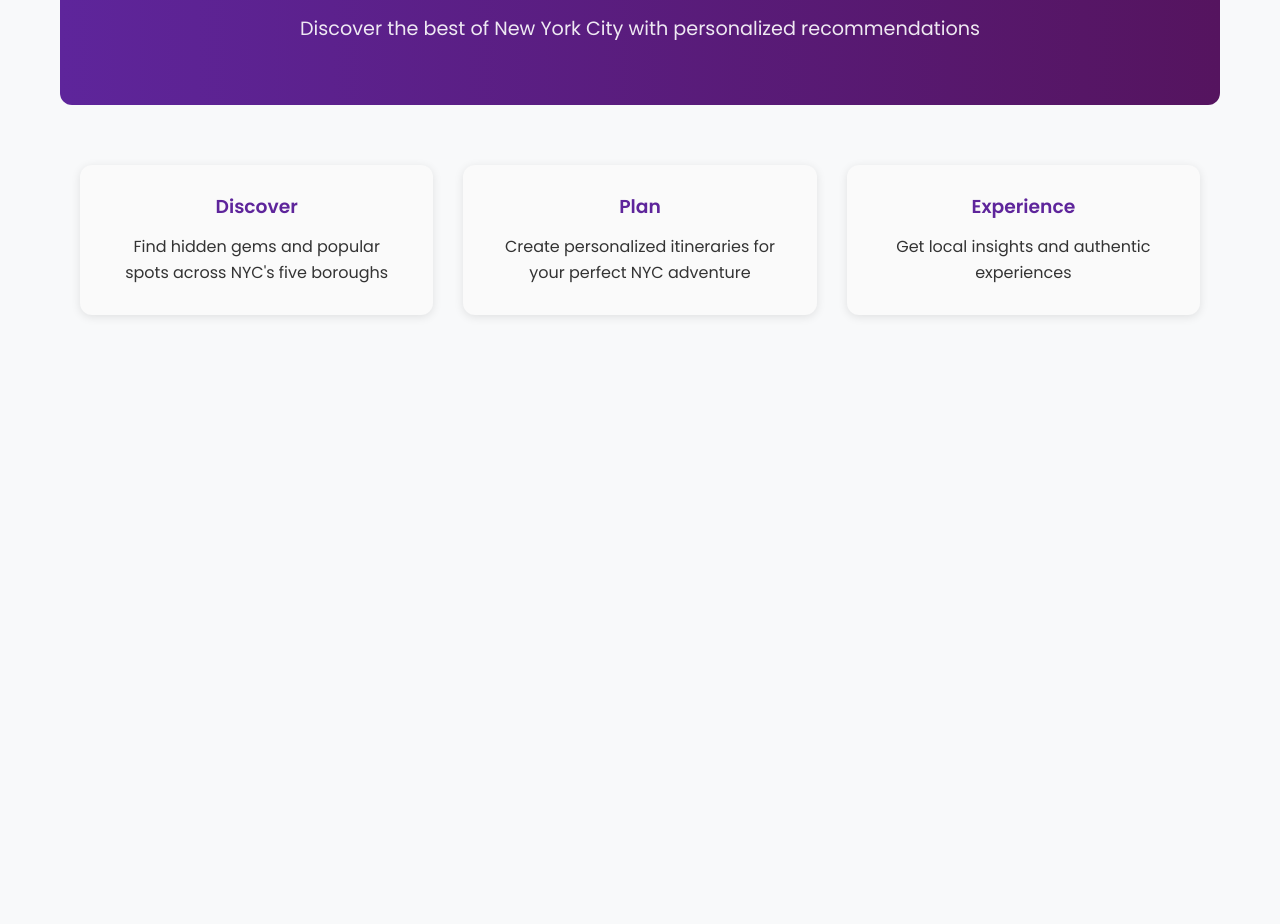
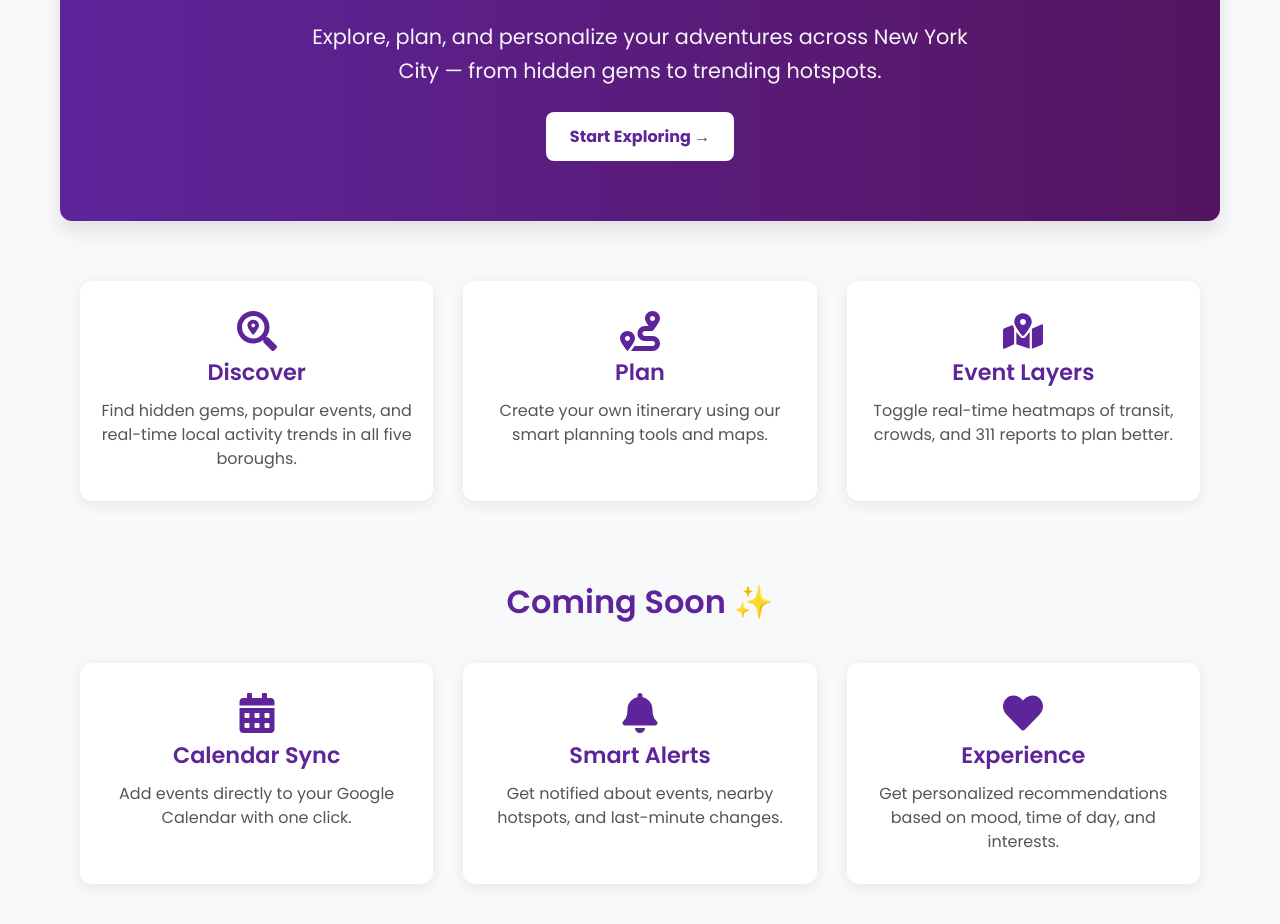
Before and after one commit to saanavig/NYC-Explore, a React (Vite) app in the folder frontend/: page /about in a window 1280 px wide. Shown: the part 202-1126 px from the top of the page. Before the commit the page ends 800 px from the top, so only its background shows below. Built offline with nearby package versions, Linux system fonts and the light colour scheme; no server answers.

Commit message:
updated about page

```diff
--- a/frontend/package.json
+++ b/frontend/package.json
@@ -9,6 +9,7 @@
     "@supabase/supabase-js": "^2.39.7",
     "react": "^18.2.0",
     "react-dom": "^18.2.0",
+    "react-icons": "^5.5.0",
     "react-router-dom": "^6.22.3"
   },
   "scripts": {
--- a/frontend/src/about.css
+++ b/frontend/src/about.css
@@ -1,3 +1,7 @@
+body {
+    font-family: 'Roboto', sans-serif;
+}
+
 .home-container {
     padding: 20px;
     max-width: 1200px;
@@ -11,35 +15,84 @@
     color: white;
     border-radius: 12px;
     margin-bottom: 40px;
+    box-shadow: 0 10px 20px rgba(0, 0, 0, 0.1);
 }
 
 .hero-section h1 {
     color: rgb(229, 194, 221);
-    font-size: 2.5em;
+    font-size: 2.8em;
     margin-bottom: 20px;
+    font-weight: 700;
+    letter-spacing: 1px;
 }
 
 .hero-section p {
-    font-size: 1.2em;
-    opacity: 0.9;
+    font-size: 1.3em;
+    opacity: 0.95;
+    max-width: 700px;
+    margin: 0 auto;
+    line-height: 1.6;
 }
 
 .features-section {
     display: grid;
-    grid-template-columns: repeat(auto-fit, minmax(250px, 1fr));
+    grid-template-columns: repeat(auto-fit, minmax(260px, 1fr));
     gap: 30px;
     padding: 20px;
 }
 
 .feature {
     text-align: center;
-    padding: 30px;
-    background: #fafafa;
+    padding: 30px 20px;
+    background: #ffffff;
     border-radius: 12px;
-    box-shadow: 0 2px 10px rgba(0, 0, 0, 0.1);
+    box-shadow: 0 4px 16px rgba(0, 0, 0, 0.08);
+    transition: transform 0.3s ease, box-shadow 0.3s ease;
+}
+
+.feature:hover {
+    transform: translateY(-5px);
+    box-shadow: 0 8px 20px rgba(0, 0, 0, 0.12);
 }
 
 .feature h3 {
     color: #5e259b;
-    margin-bottom: 15px;
+    margin-bottom: 12px;
+    font-size: 1.4em;
 }
+
+.feature p {
+    font-size: 1em;
+    color: #555;
+    line-height: 1.5;
+}
+
+
+.cta-button {
+    margin-top: 25px;
+    padding: 12px 24px;
+    font-size: 1em;
+    background-color: #ffffff;
+    color: #5e259b;
+    border: none;
+    border-radius: 8px;
+    cursor: pointer;
+    font-weight: bold;
+    transition: background 0.3s ease, color 0.3s ease;
+}
+
+.cta-button:hover {
+    background-color: #e5c2dd;
+    color: #3d155f;
+}
+
+.coming-soon-section {
+    text-align: center;
+    margin-top: 60px;
+}
+
+.coming-soon-section h2 {
+    font-size: 2em;
+    color: #5e259b;
+    margin-bottom: 20px;
+}
--- a/frontend/src/about.jsx
+++ b/frontend/src/about.jsx
@@ -1,26 +1,72 @@
 import './about.css';
 
+import {
+    FaBell,
+    FaCalendarAlt,
+    FaHeart,
+    FaMapMarkedAlt,
+    FaRoute,
+    FaSearchLocation
+} from 'react-icons/fa';
+
 import React from 'react';
+import { useNavigate } from 'react-router-dom';
 
 const About = () => {
+    const navigate = useNavigate();
+
+    const handleExploreClick = () => {
+        navigate('/');
+    };
+
     return (
         <div className="home-container">
             <div className="hero-section">
                 <h1>Welcome to NYC Explore</h1>
-                <p>Discover the best of New York City with personalized recommendations</p>
+                <p>
+                    Explore, plan, and personalize your adventures across New York City — from hidden gems to trending hotspots.
+                </p>
+                <button className="cta-button" onClick={handleExploreClick}>
+                    Start Exploring →
+                </button>
             </div>
+
             <div className="features-section">
                 <div className="feature">
+                    <FaSearchLocation size={40} color="#5e259b" />
                     <h3>Discover</h3>
-                    <p>Find hidden gems and popular spots across NYC's five boroughs</p>
+                    <p>Find hidden gems, popular events, and real-time local activity trends in all five boroughs.</p>
                 </div>
                 <div className="feature">
+                    <FaRoute size={40} color="#5e259b" />
                     <h3>Plan</h3>
-                    <p>Create personalized itineraries for your perfect NYC adventure</p>
+                    <p>Create your own itinerary using our smart planning tools and maps.</p>
                 </div>
                 <div className="feature">
-                    <h3>Experience</h3>
-                    <p>Get local insights and authentic experiences</p>
+                    <FaMapMarkedAlt size={40} color="#5e259b" />
+                    <h3>Event Layers</h3>
+                    <p>Toggle real-time heatmaps of transit, crowds, and 311 reports to plan better.</p>
+                </div>
+            </div>
+
+            <div className="coming-soon-section">
+                <h2>Coming Soon ✨</h2>
+                <div className="features-section">
+                    <div className="feature">
+                        <FaCalendarAlt size={40} color="#5e259b" />
+                        <h3>Calendar Sync</h3>
+                        <p>Add events directly to your Google Calendar with one click.</p>
+                    </div>
+                    <div className="feature">
+                        <FaBell size={40} color="#5e259b" />
+                        <h3>Smart Alerts</h3>
+                        <p>Get notified about events, nearby hotspots, and last-minute changes.</p>
+                    </div>
+                    <div className="feature">
+                        <FaHeart size={40} color="#5e259b" />
+                        <h3>Experience</h3>
+                        <p>Get personalized recommendations based on mood, time of day, and interests.</p>
+                    </div>
                 </div>
             </div>
         </div>
```
Also changed, not shown: 1 other file (tests, documents, lock files or other folders).
